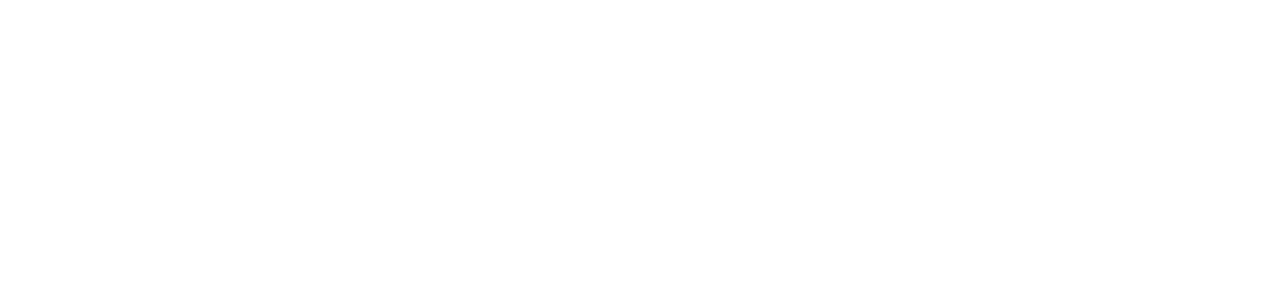
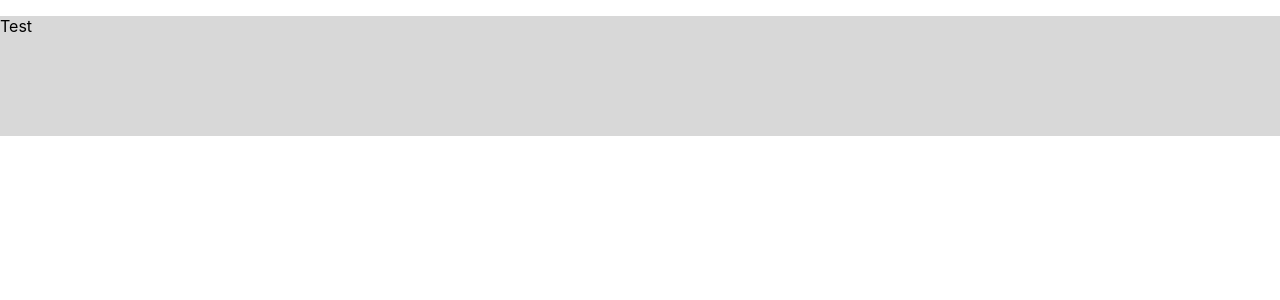
Before and after one commit to cory-hall/cory-hall-portfolio, a React (Create React App) app: page / in a window 1280 px wide. Shown: the top 300 px of the page. Built offline with nearby package versions, Linux system fonts and the light colour scheme.

Commit message:
decided on tailwind CSS

```diff
--- a/package.json
+++ b/package.json
@@ -35,5 +35,10 @@
       "last 1 firefox version",
       "last 1 safari version"
     ]
+  },
+  "devDependencies": {
+    "autoprefixer": "^10.4.7",
+    "postcss": "^8.4.14",
+    "tailwindcss": "^3.1.6"
   }
 }
--- /dev/null
+++ b/postcss.config.js
@@ -0,0 +1,6 @@
+module.exports = {
+  plugins: {
+    tailwindcss: {},
+    autoprefixer: {},
+  },
+}
--- a/src/App.js
+++ b/src/App.js
@@ -1,10 +1,15 @@
 import { BrowserRouter as Router, Routes, Route } from "react-router-dom";
 
+import Header from "./components/Header";
+import About from "./pages/About";
+import Contact from "./pages/Contact";
 import Landing from "./pages/Landing";
+import Projects from "./pages/Projects";
 
 function App() {
   return (
     <div>
+      <Header />
       <Landing />
     </div>
   );
--- a/src/components/Header/index.js
+++ b/src/components/Header/index.js
@@ -2,8 +2,8 @@
 function Header() {
 
   return (
-    <div>
-      <p>test</p>
+    <div className="headerComp flex items-center jusity-center">
+      <p>Test</p>
     </div>
   )
 }
--- a/src/index.css
+++ b/src/index.css
@@ -12,6 +12,11 @@ code {
     monospace;
 }
 
+.headerComp {
+  height: 15vh;
+  background-color: rgba(211, 211, 211, 0.877);
+}
+
 .landingPage {
   height: 100vh;
 }
```
Also changed, not shown: tailwind.config.js (added, +10 -0 lines), 1 other file (tests, documents, lock files or other folders).
